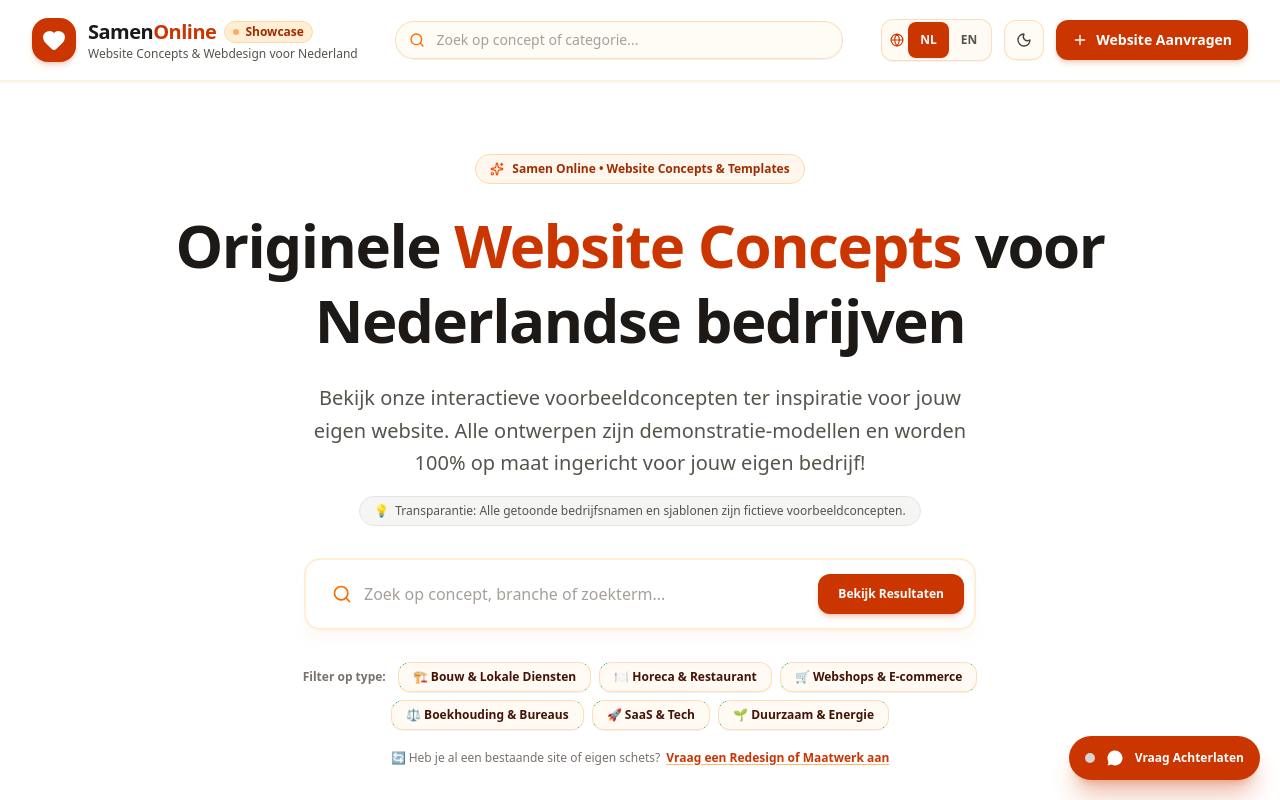
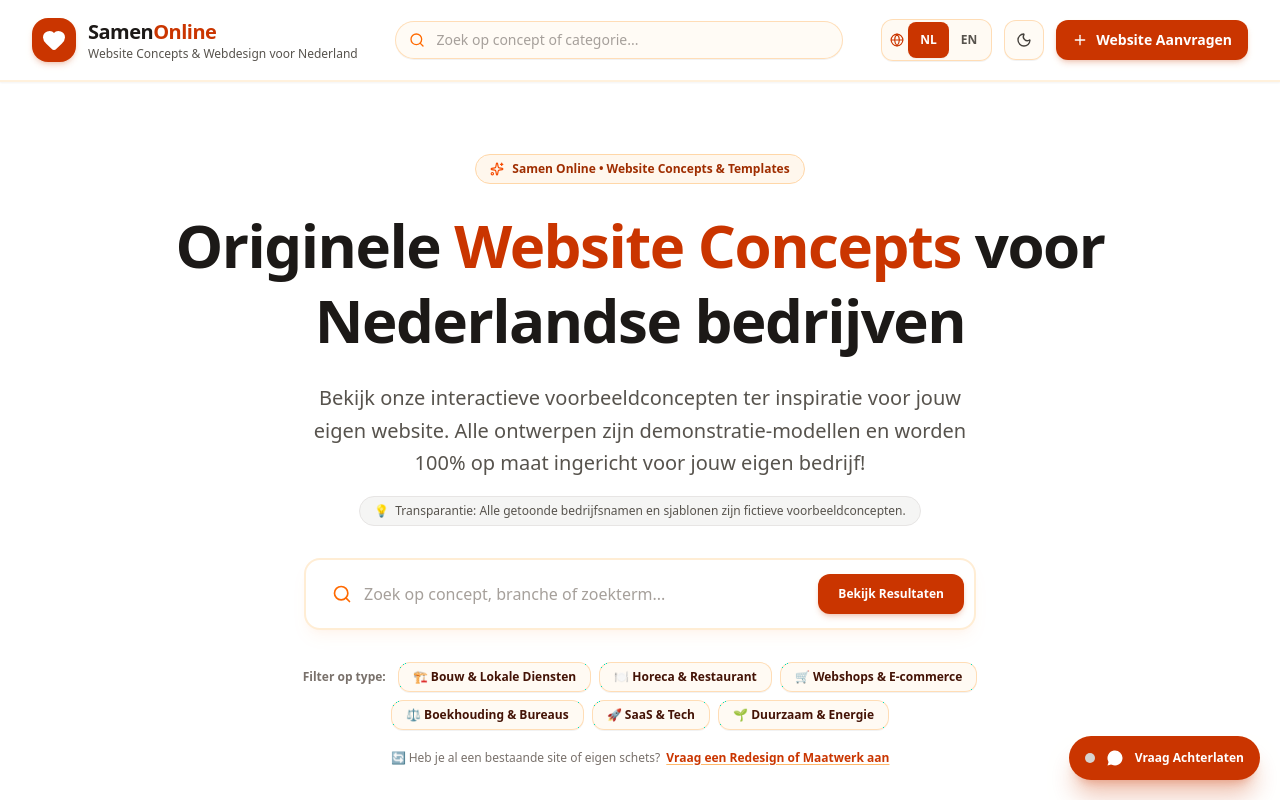
Before and after one commit to samenonline-web/samenonline-web.github.io, a Next.js app: page / in a window 1280 px wide. Shown: the top 800 px of the page. Built offline with nearby package versions, Linux system fonts and the light colour scheme.

Commit message:
style(navbar): remove Showcase badge next to brand logo

```diff
--- a/src/components/Navbar.tsx
+++ b/src/components/Navbar.tsx
@@ -52,10 +52,6 @@ export const Navbar: React.FC<NavbarProps> = ({
             <div className="flex items-center gap-2">
               <span className="font-extrabold text-xl tracking-tight text-stone-900 dark:text-white group-hover:text-stone-950 dark:group-hover:text-slate-100 font-sans transition-colors">
                 Samen<span className="text-orange-700 dark:text-orange-500">Online</span>
-              </span>
-              <span className="inline-flex items-center gap-1.5 text-xs font-bold px-2 py-0.5 rounded-full bg-orange-100 dark:bg-orange-950/70 text-orange-800 dark:text-orange-300 border border-orange-200 dark:border-orange-800/60">
-                <span className="w-1.5 h-1.5 rounded-full bg-orange-500 animate-pulse" />
-                Showcase
               </span>
             </div>
             <p className="text-xs text-stone-600 dark:text-slate-400 font-medium hidden sm:block">
```
